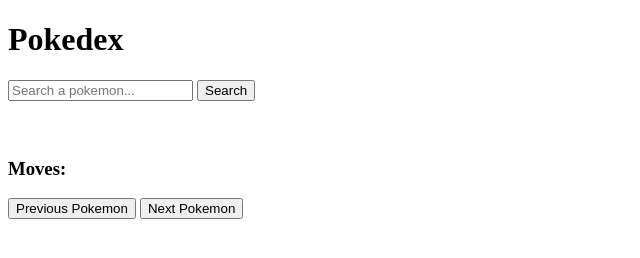
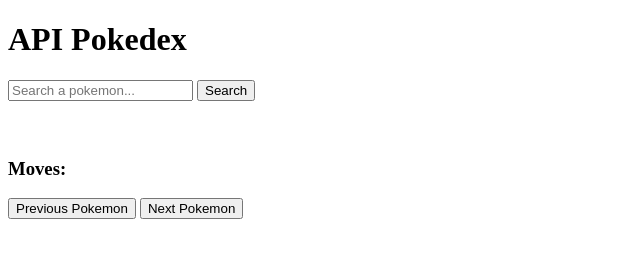
Before and after one commit to fsaiz97/pokemon-api, a website: page src/index.html in a window 1280 px wide. Shown: the whole page, without its empty margins (0-640 px from the left). Drawn offline with Linux system fonts and the light colour scheme; no server answers.

Commit message:
Update index.html
Testing Azure deployment again

```diff
--- a/src/index.html
+++ b/src/index.html
@@ -8,7 +8,7 @@
     <script defer src="pokemon.js"></script>
 </head>
 <body>
-    <h1>Pokedex</h1>
+    <h1>API Pokedex</h1>
     <form id="searchForm">
         <input id="pokemonSearch" name="pokemonSearch" type="text" placeholder="Search a pokemon...">
         <input id="submitButton" name="submitButton" type="submit" value="Search">
```
